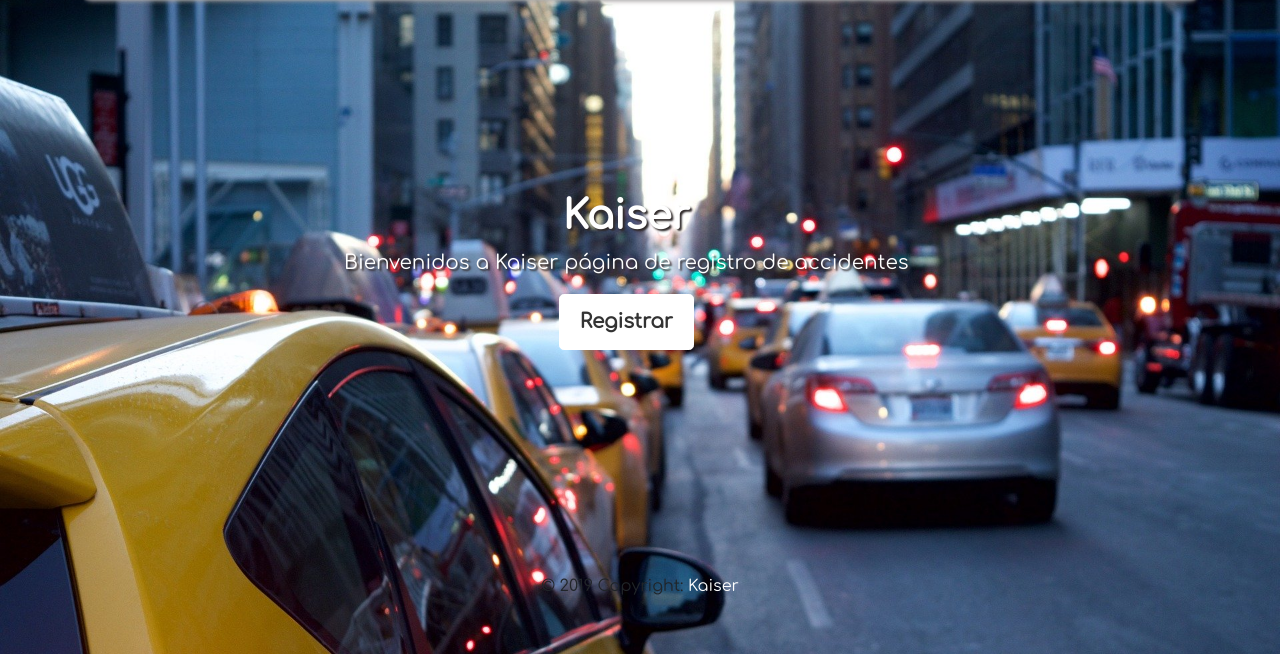
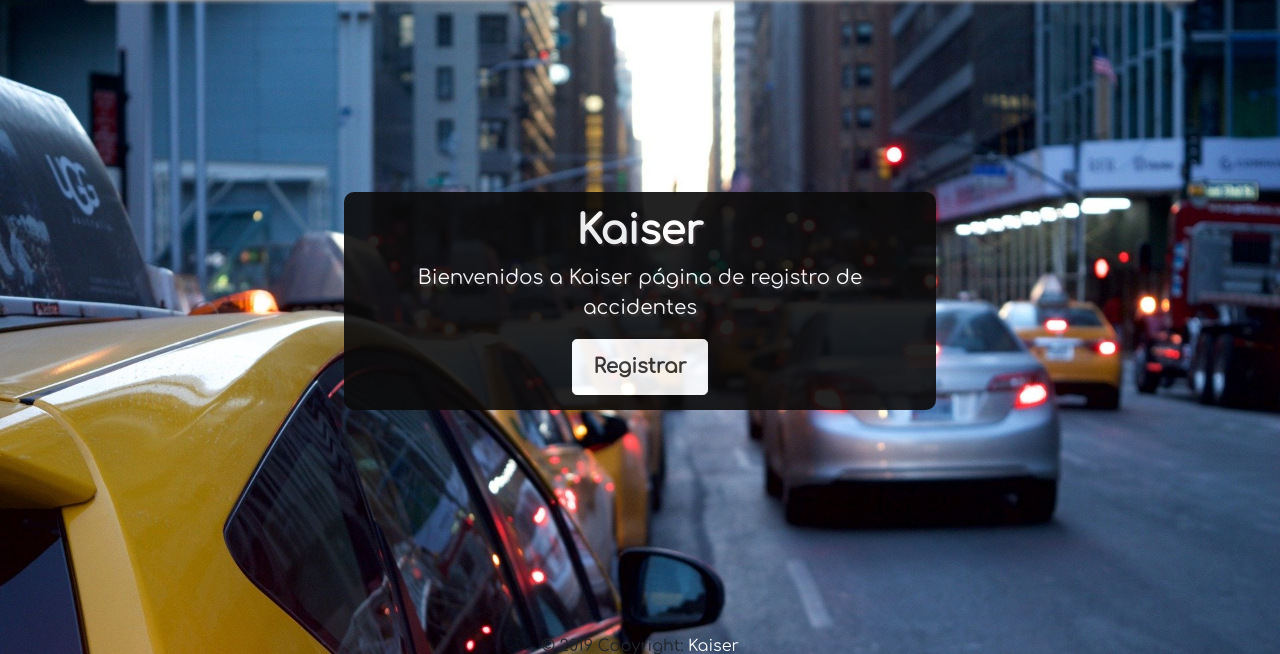
Before and after one commit to Kaiser-Soft/Kaiser, a PHP site: page / in a window 1280 px wide. Shown: the part 66-720 px from the top of the page. Run offline with PHP 8.4, Linux system fonts and the light colour scheme; some libraries are stand-ins or nearby versions.

Commit message:
Caja de texto en index para mejor vista de este

```diff
--- a/index.php
+++ b/index.php
@@ -78,10 +78,15 @@
             <div style="text-align:center;">
                 <div class="cover-container d-flex w-100 h-100 p-3 mx-auto flex column">
                     <main class="inner cover" role="main">
-                        <h1 class="cover-heading titulo-k">Kaiser</h1>
-                        <p class="lead parrafo-k">Bienvenidos a Kaiser página de registro de accidentes</p>
-                        <a href="" class="btn btn-lg btn-secondary">Registrar</a>
-                        <p class="EspacioBlanco"></p>
+                        <div class="fondo-back">
+                            <div class="encima">
+
+                                <h1 class="cover-heading titulo-k">Kaiser</h1>
+                                <p class="lead parrafo-k">Bienvenidos a Kaiser página de registro de accidentes</p>
+                                <a href="" class="btn btn-lg btn-secondary">Registrar</a>
+                            </div>
+                        </div>
+                            <p class="EspacioBlanco"></p>
                     </main>
                 </div>
             </div>
--- a/styles/StylesIndex.css
+++ b/styles/StylesIndex.css
@@ -244,3 +244,9 @@ body {
 .EspacioBlanco{
     height: 10em;
 }
+.fondo-back {
+  background-color: #0c0b0b ;
+  opacity: 0.9;
+  padding: 15px;
+  border-radius: 10px;
+}
```
